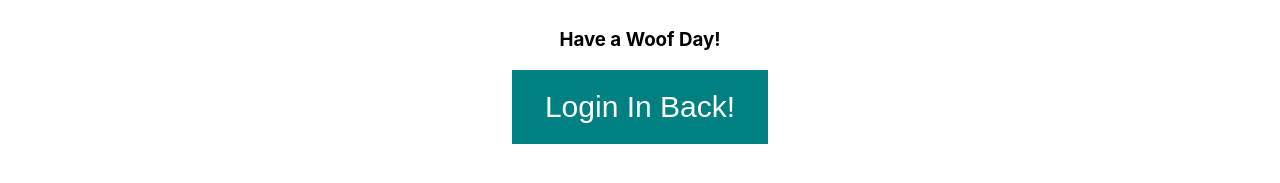
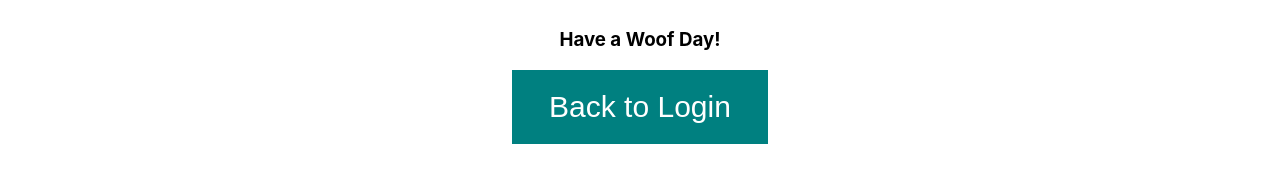
Before and after one commit to BCIT-COMPUTING/fetch-webapp, a React (Create React App) app in the folder website/: page /logout in a window 1280 px wide. Shown: the part 213-396 px from the top of the page. Built offline with nearby package versions, Linux system fonts and the light colour scheme.

Commit message:
redirect login in back

```diff
--- a/website/src/components/Logout/Logout.tsx
+++ b/website/src/components/Logout/Logout.tsx
@@ -25,7 +25,7 @@ const Logout = () => {
   }, []);
 
   const handleClick = () => {
-    navigate("/login");
+    navigate("/");
   };
 
   return (
@@ -33,7 +33,7 @@ const Logout = () => {
       <div className={styles.container}>
         <h3>Have a Woof Day!</h3>
         <button className={styles.btn} onClick={handleClick}>
-          Login In Back!
+          Back to Login
         </button>
       </div>
     </>
```
